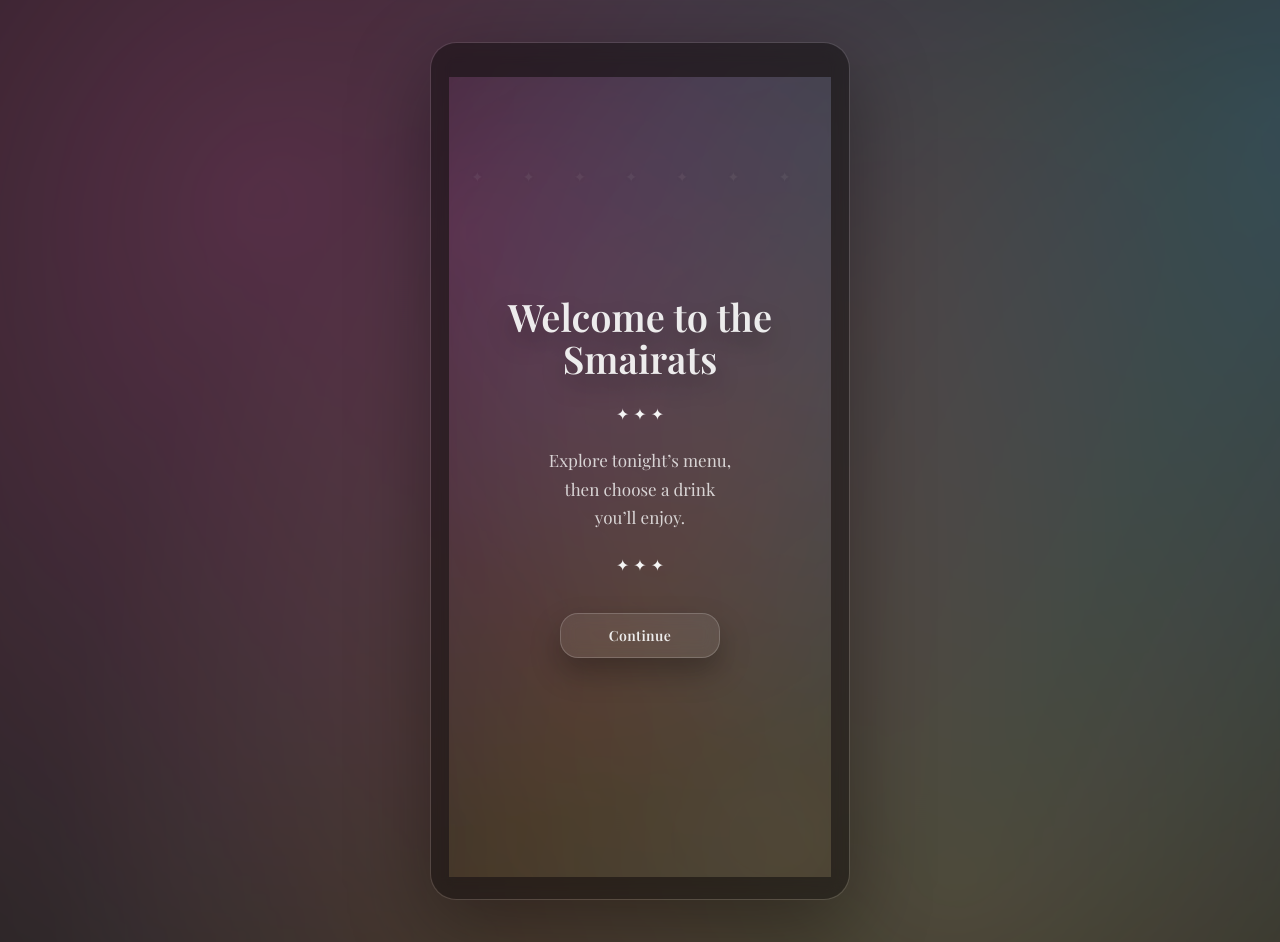
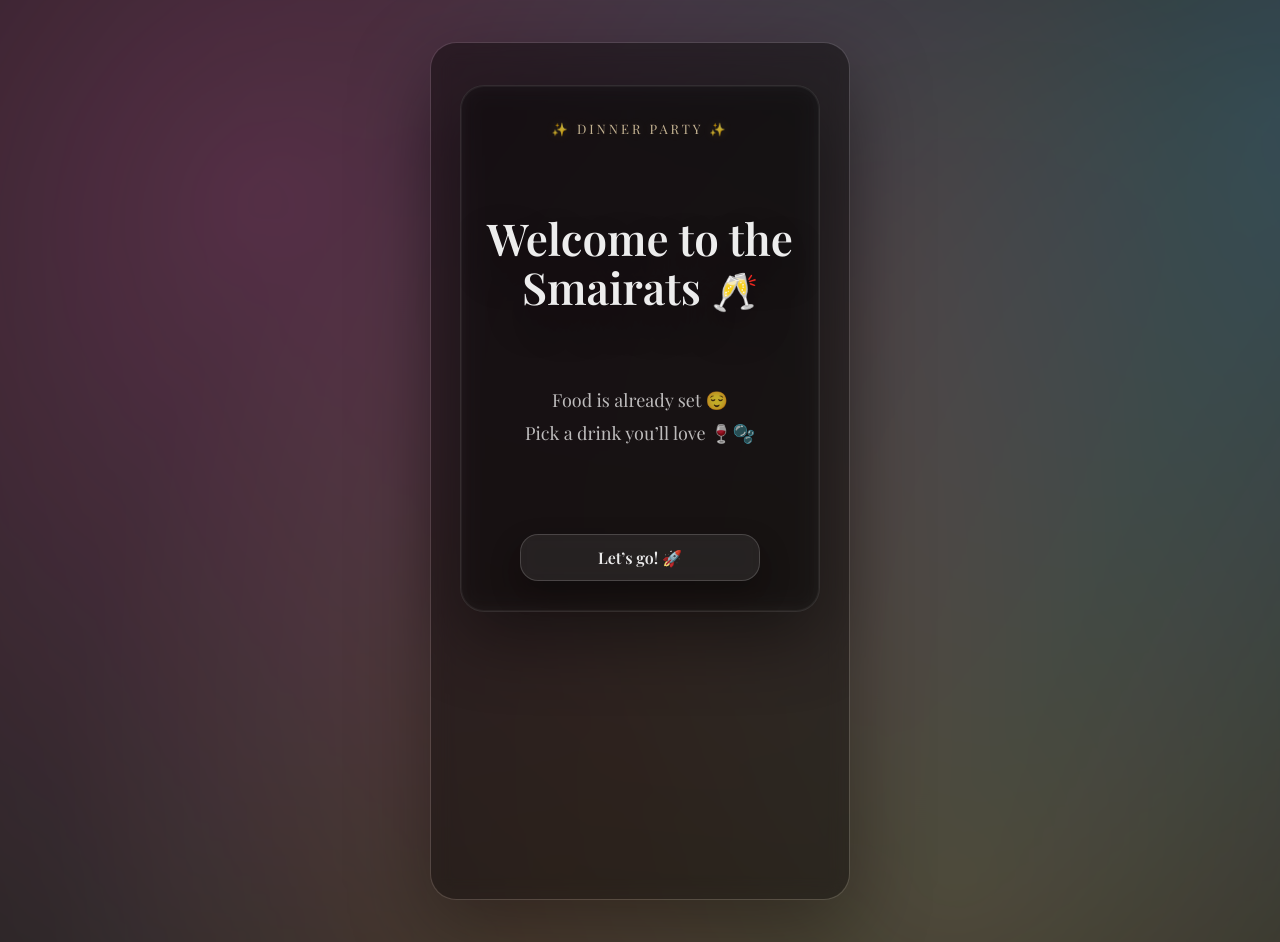
Before and after one commit to nsmairat/dinner-menu-app, a React (Create React App) app: page / in a window 1280 px wide. Built offline with nearby package versions, Linux system fonts and the light colour scheme; no server answers; a web font is replaced by a local one.

Commit message:
re done the style

```diff
--- a/src/App.css
+++ b/src/App.css
@@ -1,3 +1,5 @@
+/* src/Welcome.css */
+
 /* src/App.css */
 
 /* ---------- Base ---------- */
@@ -18,7 +20,6 @@ textarea {
   --card: rgba(255, 255, 255, 0.06);
 }
 
-/* ---------- App background ---------- */
 button {
   appearance: none;
   -webkit-appearance: none;
@@ -28,6 +29,7 @@ button {
   color: inherit;
 }
 
+/* ---------- App background ---------- */
 .app {
   min-height: 100vh;
   display: flex;
@@ -133,7 +135,7 @@ button {
   max-width: 420px;
 
   border-radius: 26px;
-  padding: 34px 18px 22px; /* 👈 main breathing room */
+  padding: 34px 18px 22px;
   background: rgba(0, 0, 0, 0.08);
 
   backdrop-filter: blur(10px);
@@ -159,9 +161,25 @@ button {
   z-index: 1;
 }
 
-/* ---------- Shared Topbar (Guest + Kitchen) ---------- */
+/* ---------- Shared layout helpers ---------- */
+.screen {
+  min-height: 100svh;
+  display: flex;
+  flex-direction: column;
+}
+
+.card {
+  background: var(--card);
+  border: 1px solid var(--border);
+  border-radius: 22px;
+  padding: 18px;
+  backdrop-filter: blur(10px);
+  -webkit-backdrop-filter: blur(10px);
+}
+
+/* ---------- Shared Topbar ---------- */
 .topbar {
-  width: 100%; /* ✅ IMPORTANT */
+  width: 100%;
   display: grid;
   grid-template-columns: 44px 1fr 44px;
   align-items: center;
@@ -169,68 +187,34 @@ button {
 }
 
 .topbar-spacer {
-  width: 36px;
-  height: 36px;
+  width: 44px;
+  height: 44px;
 }
 
-/* ---------- Desktop polish ---------- */
-@media (min-width: 700px) {
-  .app {
-    padding: 42px 18px;
-  }
-
-  .phone {
-    border: 1px solid rgba(255, 255, 255, 0.1);
-    box-shadow: 0 24px 80px rgba(0, 0, 0, 0.35);
-  }
-}
-/* ===== SHARED TOPBAR (ALL PAGES) ===== */
-.topbar {
-  width: 100%;
-  display: grid;
-  grid-template-columns: 36px 1fr 36px;
-  align-items: center;
-  padding: 6px 6px 0;
-}
-
-/* right-side spacer keeps the title perfectly centered */
-.topbar-spacer {
-  width: 36px;
-  height: 36px;
-}
-
-/* arrow button style (match Tonight) */
+/* arrow button (matches your good screenshot vibe) */
 .nav-arrow {
   width: 44px;
   height: 44px;
   display: grid;
   place-items: center;
 
-  font-size: 22px;
+  font-size: 24px;
   line-height: 1;
 
   border-radius: 14px;
 
-  /* ❌ remove border */
-  border: none;
-
-  /* ✅ visible “glass edge” */
   box-shadow:
     inset 0 0 0 1px rgba(255, 255, 255, 0.28),
     0 6px 18px rgba(0, 0, 0, 0.25);
 
   background: rgba(255, 255, 255, 0.06);
   backdrop-filter: blur(8px);
+  -webkit-backdrop-filter: blur(8px);
 
   color: rgba(245, 245, 245, 0.95);
 
   padding: 0;
   margin: 0;
-}
-.nav-arrow:hover {
-  box-shadow:
-    inset 0 0 0 1px rgba(255, 255, 255, 0.4),
-    0 8px 22px rgba(0, 0, 0, 0.3);
 }
 
 .nav-arrow:active {
@@ -246,29 +230,89 @@ button {
   margin: 0;
 }
 
-/* TEMP FORCE: nav arrow must look like the other pages */
-button.nav-arrow {
-  appearance: none !important;
-  -webkit-appearance: none !important;
+/* ---------- Primary button (shared) ---------- */
+.primary-btn {
+  position: relative;
+  padding: 12px 18px;
+  border-radius: 18px;
+  font-size: 16px;
+  font-weight: 700;
 
-  width: 44px !important;
-  height: 44px !important;
+  border: 1px solid rgba(255, 255, 255, 0.16);
+  color: rgba(245, 245, 245, 0.95);
 
-  display: grid !important;
-  place-items: center !important;
-  outline: 1px solid rgba(255, 255, 255, 0.35);
-  outline-offset: -1px; /* keeps it tight */
-  box-shadow: 0 10px 24px rgba(0, 0, 0, 0.25);
-  background: rgba(255, 255, 255, 0.06) !important;
-  border: 1px solid rgba(255, 255, 255, 0.14) !important;
-  border-radius: 14px !important;
+  background: rgba(255, 255, 255, 0.08);
+  backdrop-filter: blur(10px);
+  -webkit-backdrop-filter: blur(10px);
 
-  color: rgba(245, 245, 245, 0.95) !important;
-  font-size: 24px !important;
-  line-height: 1 !important;
+  box-shadow: 0 14px 30px rgba(0, 0, 0, 0.28);
+  cursor: pointer;
 
-  padding: 0 !important;
-  margin: 0 !important;
+  transition:
+    transform 0.2s ease,
+    background 0.2s ease,
+    box-shadow 0.2s ease;
+}
 
-  backdrop-filter: blur(10px) !important;
+.primary-btn:hover {
+  background: rgba(255, 255, 255, 0.12);
 }
+
+.primary-btn:active {
+  transform: scale(0.98);
+}
+
+.primary-btn:disabled {
+  opacity: 0.55;
+  cursor: not-allowed;
+}
+
+/* ---------- Muted & errors ---------- */
+.muted {
+  color: rgba(245, 245, 245, 0.7);
+  text-align: center;
+  padding: 12px 0;
+}
+
+.form-error {
+  margin-top: 10px;
+  color: rgba(255, 170, 170, 0.95);
+  text-align: center;
+}
+
+/* ---------- Smooth view transitions ---------- */
+.view-surface {
+  animation: viewIn 220ms ease-out;
+  transform-origin: center;
+}
+
+@keyframes viewIn {
+  from {
+    opacity: 0;
+    transform: translateY(10px) scale(0.99);
+    filter: blur(2px);
+  }
+  to {
+    opacity: 1;
+    transform: translateY(0) scale(1);
+    filter: blur(0);
+  }
+}
+
+@media (prefers-reduced-motion: reduce) {
+  .view-surface {
+    animation: none;
+  }
+}
+
+/* ---------- Desktop polish ---------- */
+@media (min-width: 700px) {
+  .app {
+    padding: 42px 18px;
+  }
+
+  .phone {
+    border: 1px solid rgba(255, 255, 255, 0.1);
+    box-shadow: 0 24px 80px rgba(0, 0, 0, 0.35);
+  }
+}
--- a/src/App.js
+++ b/src/App.js
@@ -113,20 +113,21 @@ export default function App() {
   return (
     <div className="app">
       <div className="phone">
-        {/* ✅ Welcome ALWAYS shows immediately */}
+        {/* ✅ smooth feel between screens */}
+        <div className="view-surface" key={view}>
           {view === "welcome" && (
             <Welcome
               onContinue={() => setView("guest")}
               onOpenKitchen={() => setView("kitchen")}
             />
           )}
+
           {view === "guest" && (
             <GuestView
               foods={foods}
               menuLoading={menuLoading}
               menuError={menuError}
               onOpenDrinks={() => setView("drinks")}
-            onOpenKitchen={() => setView("kitchen")}
               onBack={() => setView("welcome")}
             />
           )}
@@ -145,15 +146,13 @@ export default function App() {
           )}
 
           {view === "thanks" && (
-          <ThankYouView
-            onDone={() => setView("guest")}
-            onOpenKitchen={() => setView("kitchen")}
-          />
+            <ThankYouView onDone={() => setView("guest")} />
           )}
 
           {view === "kitchen" && (
-          <KitchenView orders={orders} onBack={() => setView("guest")} />
+            <KitchenView onBack={() => setView("guest")} />
           )}
+        </div>
       </div>
     </div>
   );
--- a/src/DrinksView.js
+++ b/src/DrinksView.js
@@ -1,4 +1,3 @@
-// src/DrinksView.js
 import { useState } from "react";
 import "./DrinksView.css";
 import { sendOrderToSheet } from "./ordersApi";
@@ -17,16 +16,11 @@ export default function DrinksView({ onBack, onConfirm, drinks = [] }) {
   async function handleConfirm() {
     const order = { name: name.trim(), drink: selectedDrink };
 
-    // ✅ force iPhone Safari to exit input/keyboard mode
     document.activeElement?.blur();
-
-    // ✅ reset any weird scroll position from keyboard
     window.scrollTo({ top: 0, left: 0, behavior: "instant" });
 
-    // ✅ show Thank You immediately (fast)
     onConfirm(order);
 
-    // ✅ send in background (so no delay)
     try {
       await sendOrderToSheet(order);
     } catch (e) {
--- a/src/GuestView.css
+++ b/src/GuestView.css
@@ -1,20 +1,12 @@
-/* GuestView.css — polished + airy */
-
-.guest {
-  display: flex;
-  flex-direction: column;
-  gap: 18px;
-}
-
 /* ---------- Card ---------- */
 .food-card {
-  padding: 20px 18px; /* more air */
+  padding: 20px 18px;
 }
 
 .food-card-header {
   font-family: "Playfair Display", serif;
-  font-size: 19px; /* smaller + elegant */
-  font-weight: 500; /* not too bold */
+  font-size: 19px;
+  font-weight: 500;
   text-align: center;
   margin: 0 0 16px;
   color: rgba(245, 245, 245, 0.9);
@@ -24,12 +16,12 @@
 .food-items {
   display: flex;
   flex-direction: column;
-  gap: 14px; /* space between items instead of harsh lines */
+  gap: 14px;
 }
 
 .food-item {
   padding-bottom: 14px;
-  border-bottom: 1px solid rgba(255, 255, 255, 0.08); /* soft divider */
+  border-bottom: 1px solid rgba(255, 255, 255, 0.08);
 }
 
 .food-item:last-child {
@@ -58,15 +50,25 @@
 }
 
 /* ---------- Drinks CTA ---------- */
+/* Make the page allow full-width children */
+.guest {
+  display: flex;
+  flex-direction: column;
+  gap: 18px;
+  align-items: stretch; /* ✅ important */
+}
+
+/* Drinks button should match the Food card width */
 .drinks-bar {
-  width: auto; /* ❌ not full width */
-  align-self: center; /* ✅ centers it */
-  min-width: 260px; /* keeps it tappable */
-  max-width: 320px;
+  width: 100%; /* ✅ same width as the card */
+  align-self: stretch; /* ✅ no centering shrink */
+  min-width: 0; /* ✅ remove pill forcing */
+  max-width: none; /* ✅ remove pill forcing */
+
   font-family: "Playfair Display", serif;
   border-radius: 20px;
   padding: 16px 20px;
-  gap: 12px;
+
   background: rgba(255, 255, 255, 0.06);
   border: 1px solid rgba(255, 255, 255, 0.14);
   backdrop-filter: blur(10px);
@@ -75,7 +77,7 @@
   align-items: center;
   justify-content: space-between;
   gap: 14px;
-  font-size: 19px;
+
   cursor: pointer;
 }
 
@@ -111,12 +113,3 @@
   color: rgba(245, 245, 245, 0.9);
   flex-shrink: 0;
 }
-
-/* ---------- Nav arrow ---------- */
-
-.nav-arrow:active {
-  transform: scale(0.92);
-}
-.screen {
-  min-height: 100svh; /* small viewport height – Safari safe */
-}
--- a/src/ThankYouView.css
+++ b/src/ThankYouView.css
@@ -1,6 +1,5 @@
-/* src/ThankYouView.css */
 .screen {
-  min-height: 100svh; /* Safari-safe viewport */
+  min-height: 100svh;
 }
 
 .thanks {
@@ -10,19 +9,19 @@
 
   display: flex;
   flex-direction: column;
-  justify-content: center;
   align-items: center;
-  text-align: center;
 
-  gap: 16px;
+  /* ⬆️ move content UP but keep balance */
+  justify-content: flex-start;
 
-  /* iPhone safe areas */
-  padding-top: calc(env(safe-area-inset-top) + 18px);
+  /* ✨ higher + airy */
+  padding-top: calc(env(safe-area-inset-top) + 14vh);
   padding-bottom: calc(env(safe-area-inset-bottom) + 18px);
   padding-left: 18px;
   padding-right: 18px;
+
+  gap: 18px;
 }
-
 .thanks-card {
   padding: 22px 18px;
   text-align: center;
@@ -43,7 +42,6 @@
   color: rgba(245, 245, 245, 0.78);
 }
 
-/* button spacing */
 .thanks .primary-btn {
   width: 100%;
 }
--- a/src/ThankYouView.js
+++ b/src/ThankYouView.js
@@ -1,4 +1,3 @@
-// src/ThankYouView.js
 import "./ThankYouView.css";
 
 export default function ThankYouView({ onDone }) {
@@ -13,7 +12,7 @@ export default function ThankYouView({ onDone }) {
           Back to menu
         </button>
 
-        <div className="thanks-hint"> </div>
+        <div className="thanks-hint" />
       </div>
     </div>
   );
--- a/src/Welcome.css
+++ b/src/Welcome.css
@@ -1,206 +1,101 @@
 /* src/Welcome.css */
 
-.welcome.screen {
-  flex: 1;
+/* Page container — airy & calm */
+.welcome-screen {
   min-height: 100svh;
-
-  display: flex;
-  flex-direction: column;
-  align-items: center;
-  justify-content: center;
-
-  text-align: center;
-  gap: 22px;
-  padding: 0 22px;
-
-  position: relative;
-  overflow: hidden;
-  isolation: isolate; /* keeps background layers behind */
-}
-
-/* full-page animated color + shimmer */
-.welcome.screen::before {
-  content: "";
-  position: absolute;
-  inset: -220px;
-
-  background:
-    radial-gradient(
-      circle at 20% 30%,
-      rgba(255, 90, 200, 0.18),
-      transparent 55%
-    ),
-    radial-gradient(
-      circle at 80% 25%,
-      rgba(90, 200, 255, 0.16),
-      transparent 55%
-    ),
-    radial-gradient(
-      circle at 60% 80%,
-      rgba(255, 210, 120, 0.14),
-      transparent 60%
-    ),
-    linear-gradient(
-      120deg,
-      transparent 0%,
-      rgba(255, 255, 255, 0.05) 35%,
-      rgba(255, 210, 120, 0.07) 50%,
-      rgba(180, 230, 255, 0.06) 65%,
-      transparent 100%
-    );
-
-  filter: blur(12px);
-  animation: shimmer 3.8s ease-in-out infinite;
-  z-index: -2;
-}
-
-@keyframes shimmer {
-  0% {
-    transform: translateX(-55%) rotate(0.5deg);
-  }
-  50% {
-    transform: translateX(10%) rotate(-0.5deg);
-  }
-  100% {
-    transform: translateX(-55%) rotate(0.5deg);
-  }
-}
-
-/* subtle sparkles */
-.welcome.screen::after {
-  content: "✦   ✦      ✦    ✦   ✦      ✦    ✦";
-  position: absolute;
-  inset: 0;
-
   display: flex;
   justify-content: center;
   align-items: flex-start;
 
-  padding-top: 10vh;
-  letter-spacing: 18px;
-  font-size: 14px;
-
-  color: rgba(245, 245, 245, 0.22);
-  text-shadow:
-    0 0 10px rgba(255, 255, 255, 0.12),
-    0 0 14px rgba(255, 210, 120, 0.1),
-    0 0 12px rgba(90, 200, 255, 0.1);
-
-  animation: starDrift 5.5s ease-in-out infinite alternate;
-  pointer-events: none;
-  z-index: -1;
+  /* ⬆️ higher on the screen, but relaxed */
+  padding: 1vh 2px;
+  box-sizing: border-box;
 }
 
-@keyframes starDrift {
-  from {
-    transform: translateY(0px);
-    opacity: 0.16;
-  }
-  to {
-    transform: translateY(10px);
-    opacity: 0.26;
-  }
+/* Glass card */
+.welcome-card {
+  width: 100%;
+  max-width: 360px;
+  border-radius: 24px;
+
+  /* ✨ more breathing room */
+  padding: 34px 26px 30px;
+  text-align: center;
+
+  background: rgba(10, 10, 10, 0.22);
+  border: 1px solid rgba(255, 255, 255, 0.1);
+
+  box-shadow:
+    0 26px 70px rgba(0, 0, 0, 0.45),
+    inset 0 0 0 1px rgba(255, 255, 255, 0.05);
+
+  backdrop-filter: blur(12px);
+  -webkit-backdrop-filter: blur(12px);
+
+  display: flex;
+  flex-direction: column;
+
+  /* ✅ THIS is the key: vertical air */
+  gap: 70px;
 }
 
-/* decorative badge (NOT a button) */
+/* Badge */
 .party-badge {
-  font-size: 16px;
-  letter-spacing: 1.6px;
+  font-size: 13px;
+  letter-spacing: 3px;
   text-transform: uppercase;
 
-  color: rgba(255, 235, 190, 0.85);
-  opacity: 0.9;
-
-  background: none;
-  border: none;
-  padding: 0;
-
-  text-shadow:
-    0 0 8px rgba(255, 210, 120, 0.25),
-    0 0 16px rgba(255, 180, 90, 0.15);
-
-  /* important: allow long-press if you use it on "Welcome" */
-  pointer-events: auto;
-  user-select: none;
-  -webkit-user-select: none;
+  color: rgba(255, 235, 190, 0.75);
+  text-shadow: 0 0 12px rgba(255, 210, 120, 0.16);
 }
 
+/* Title */
 .welcome-title {
   font-family: "Playfair Display", serif;
-  font-size: 38px;
+  font-size: 44px;
   line-height: 1.12;
-  margin: 0;
 
-  color: rgba(245, 245, 245, 0.95);
-  text-shadow: 0 12px 26px rgba(0, 0, 0, 0.3);
+  margin: 6px 0 2px;
+
+  color: rgba(245, 245, 245, 0.97);
+  text-shadow: 0 18px 40px rgba(0, 0, 0, 0.38);
 }
 
-.welcome-text {
-  max-width: 320px;
-  margin: 0;
-
-  font-size: 17px;
-  line-height: 1.7;
-  color: rgba(245, 245, 245, 0.82);
+.welcome-title .emoji {
+  font-size: 0.85em;
 }
 
-/* shared button style (matches your other pages) */
-.primary-btn {
-  padding: 10px 18px; /* short, not full-width */
-  border-radius: 16px;
+/* Body text — slower reading */
+.welcome-text {
+  margin: 0;
+  font-size: 18px;
+  line-height: 1.85;
 
-  font-size: 14px;
-  font-weight: 800;
-  letter-spacing: 0.4px;
+  color: rgba(245, 245, 245, 0.75);
+}
 
-  border: 1px solid rgba(255, 255, 255, 0.18);
-  color: rgba(245, 245, 245, 0.95);
-
-  background: rgba(255, 255, 255, 0.08);
-  backdrop-filter: blur(8px);
-
-  box-shadow: 0 14px 30px rgba(0, 0, 0, 0.28);
-  cursor: pointer;
-
-  position: relative;
-  overflow: hidden;
+/* Secret kitchen word */
+.secret-kitchen {
+  display: inline-block;
+  font-weight: 700;
+  color: rgba(245, 245, 245, 0.97);
+  user-select: none;
 
   transition:
-    transform 0.18s ease,
-    box-shadow 0.18s ease,
-    background 0.18s ease;
+    transform 0.12s ease,
+    opacity 0.12s ease;
 }
 
-.primary-btn:hover {
-  background: rgba(255, 255, 255, 0.12);
-  box-shadow:
-    0 18px 38px rgba(0, 0, 0, 0.35),
-    0 0 18px rgba(255, 210, 120, 0.18);
+.secret-kitchen:active {
+  transform: scale(0.97);
+  opacity: 0.9;
 }
 
-.primary-btn:active {
-  transform: scale(0.98);
-  box-shadow: 0 10px 20px rgba(0, 0, 0, 0.3);
+/* Button — give it space to exist */
+.welcome-card .primary-btn {
+  width: 100%;
+  max-width: 240px;
+  align-self: center;
+
+  margin-top: 14px; /* ⬅️ space from text */
 }
-
-/* glossy sweep on hover */
-.primary-btn::after {
-  content: "";
-  position: absolute;
-  inset: 0;
-  border-radius: inherit;
-
-  background: linear-gradient(
-    120deg,
-    transparent,
-    rgba(255, 255, 255, 0.22),
-    transparent
-  );
-
-  opacity: 0;
-  transition: opacity 0.25s ease;
-}
-
-.primary-btn:hover::after {
-  opacity: 0.35;
-}
--- a/src/Welcome.js
+++ b/src/Welcome.js
@@ -1,4 +1,3 @@
-// src/Welcome.js
 import { useRef } from "react";
 import "./Welcome.css";
 
@@ -7,7 +6,6 @@ export default function Welcome({ onContinue, onOpenKitchen }) {
 
   function startLongPress() {
     if (!onOpenKitchen) return;
-
     pressTimerRef.current = setTimeout(() => {
       onOpenKitchen();
     }, 900);
@@ -21,7 +19,10 @@ export default function Welcome({ onContinue, onOpenKitchen }) {
   }
 
   return (
-    <div className="welcome screen">
+    <div className="welcome-screen">
+      <div className="welcome-card">
+        <div className="party-badge">✨ Dinner Party ✨</div>
+
         <h1 className="welcome-title">
           <span
             className="secret-kitchen"
@@ -35,24 +36,19 @@ export default function Welcome({ onContinue, onOpenKitchen }) {
           >
             Welcome
           </span>{" "}
-        to the Smairats
+          to the Smairats <span className="emoji">🥂</span>
         </h1>
 
-      <div className="divider">✦ ✦ ✦</div>
-
         <p className="welcome-text">
-        Explore tonight’s menu,
+          Food is already set 😌
           <br />
-        then choose a drink
-        <br />
-        you’ll enjoy.
+          Pick a drink you’ll love 🍷🫧
         </p>
 
-      <div className="divider">✦ ✦ ✦</div>
-
         <button className="primary-btn" onClick={onContinue}>
-        Continue
+          Let’s go! 🚀
         </button>
+      </div>
     </div>
   );
 }
```
Also changed, not shown: src/KitchenView.css (+14 -9 lines), src/KitchenView.js (+7 -17 lines). Lines whose indentation alone changed are shown as unchanged.
